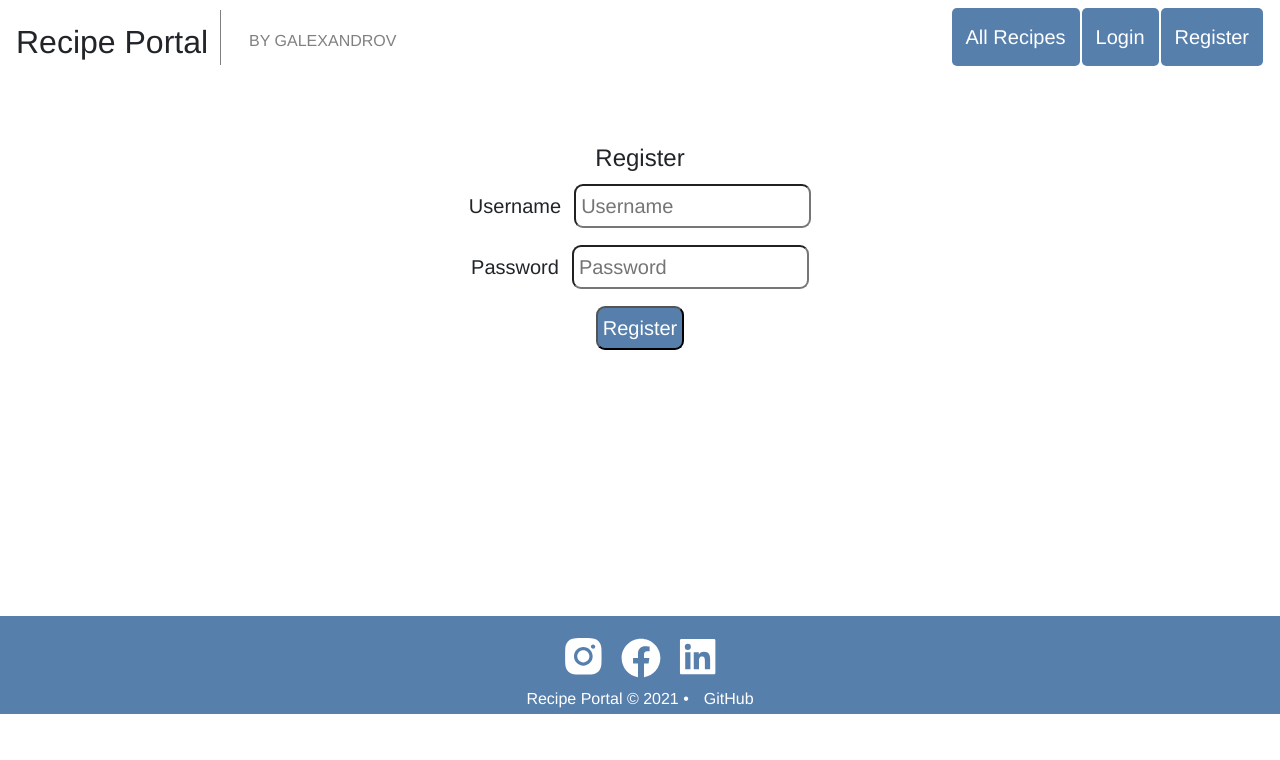
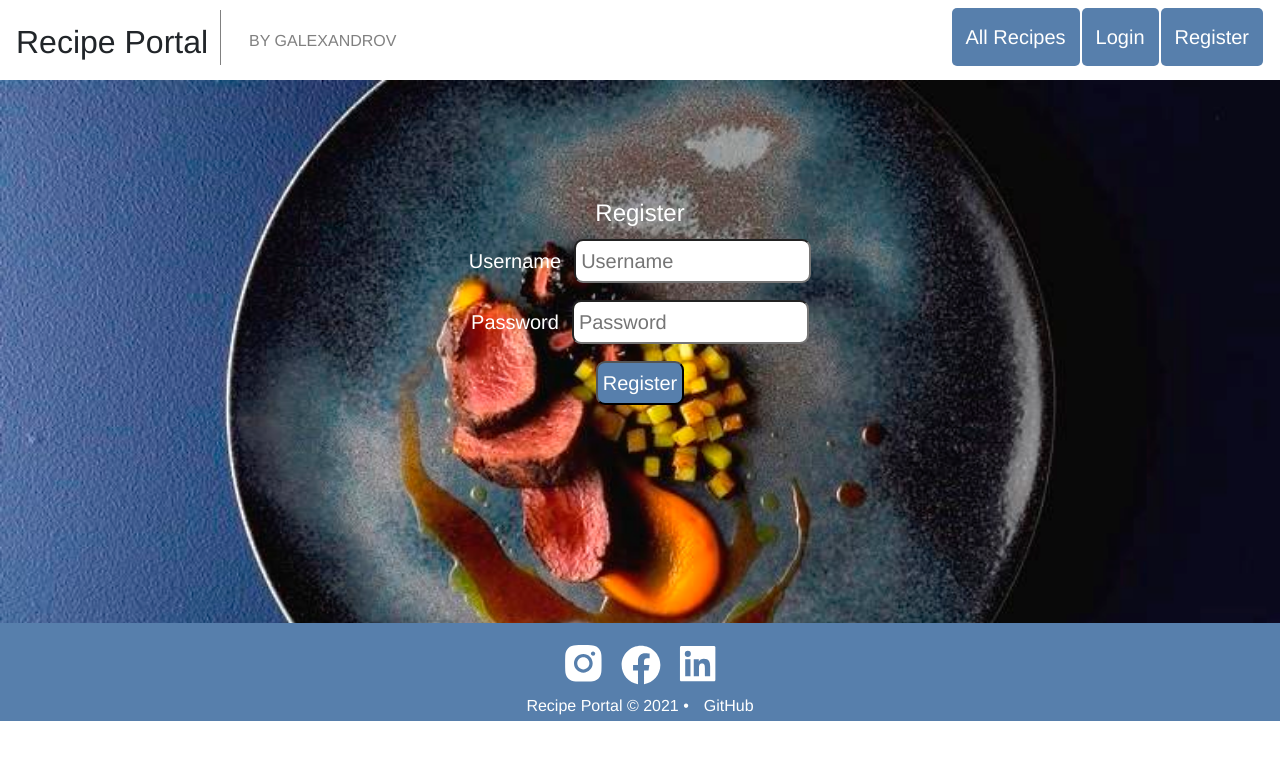
Before and after one commit to georgiAlexandrov5/recipe-portal, a React (Create React App) app: page /register in a window 1280 px wide. Shown: the top 760 px of the page. Built offline with nearby package versions, Linux system fonts and the light colour scheme; no server answers.

Commit message:
added style to Login and Register

```diff
--- a/src/Components/Login/Login.css
+++ b/src/Components/Login/Login.css
@@ -3,6 +3,15 @@
     margin-top: 50px;
     font-size: 20px;
     height: 438px;
+    color: white;
+    padding-top: 115px;
+
+}
+
+.logBackground{
+    height: 565px;
+    margin-top: -60px;
+    margin-bottom: -60px;
 }
 
 .field label{
--- a/src/Components/Login/Login.js
+++ b/src/Components/Login/Login.js
@@ -1,6 +1,7 @@
 import { auth } from '../../firebase/firebase';
 import './Login.css';
 import { Link } from 'react-router-dom'
+import background2 from "../../public/background2.jpg"
 
 
 const Login = ({
@@ -21,7 +22,8 @@ const Login = ({
 
 
     return (
-        <section className="login">
+        <div className="logBackground" style={{ backgroundImage: `url(${background2})`, backgroundSize: 'cover'} }>
+            <section className="login" >
                 <form onSubmit={onLoginFormSubmitHandler}>
                     <fieldset>
                         <legend>Login</legend>
@@ -41,12 +43,14 @@ const Login = ({
                                 <i className="fas fa-key"></i>
                             </span>
                         </p>
-                    <input className="logBtn" type="submit"  value="Login" />
+                        <input className="logBtn" type="submit" value="Login" />
                     </fieldset>
                 </form>
                 <p className="bottom-msg-paragraph">Don't have an account? <Link to="/register">Sign Up</Link>!</p>
 
             </section>
+        </div>
+
     );
 };
 
--- a/src/Components/Register/Register.css
+++ b/src/Components/Register/Register.css
@@ -3,6 +3,14 @@
     margin-top: 50px;
     font-size: 20px;
     height: 438px;
+    color: white;
+    padding-top: 115px;
+}
+
+.regBackground{
+    height: 565px;
+    margin-top: -60px;
+    margin-bottom: -60px;
 }
 
 .field label{
--- a/src/Components/Register/Register.js
+++ b/src/Components/Register/Register.js
@@ -1,5 +1,7 @@
 import { auth } from '../../firebase/firebase';
 import './Register.css';
+import background2 from "../../public/background2.jpg"
+
 
 
 const Register = ({
@@ -19,6 +21,8 @@ const Register = ({
     }
 
     return (
+        <div className="regBackground" style={{ backgroundImage: `url(${background2})`, backgroundSize: 'cover'} }>
+
         <section className="register">
             <form onSubmit={onRegisterSubmitHandler}>
                 <fieldset>
@@ -43,6 +47,8 @@ const Register = ({
                 </fieldset>
             </form>
         </section>
+        </div>
+
     );
 }
 
```
Lines whose indentation alone changed are shown as unchanged.
